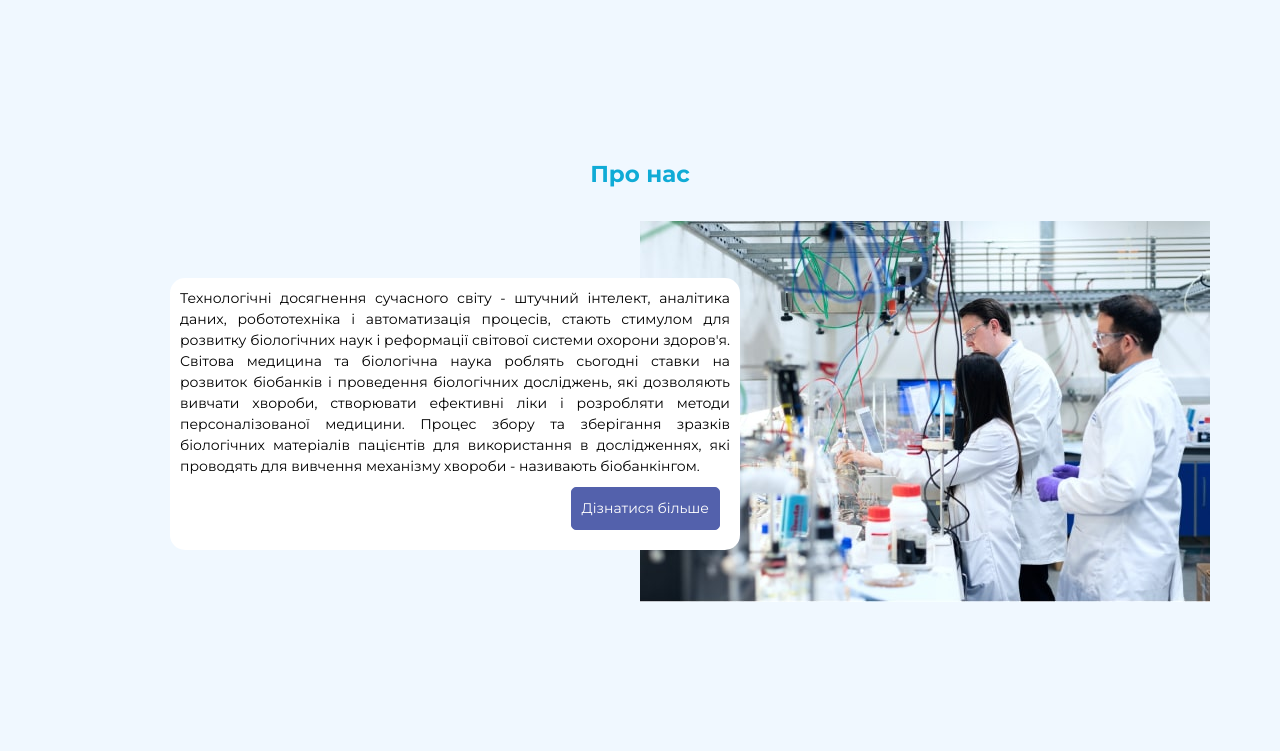
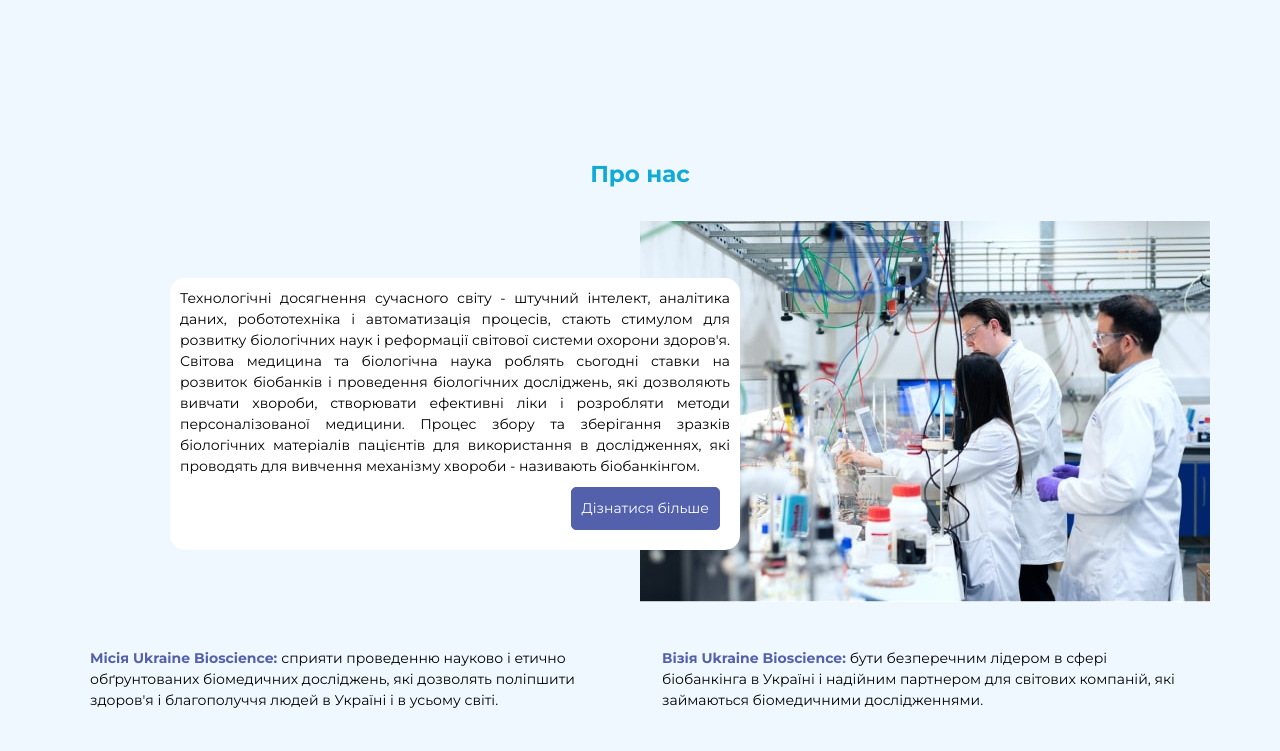
Before and after one commit to artemandrosenko/ArtemAndrosenko.github.io, a website: page bioscience/src/index.html in a window 1280 px wide. Shown: the part 1978-2729 px from the top of the page. Before the commit the page ends 2586 px from the top, so only its background shows below. Drawn offline with Linux system fonts and the light colour scheme.

Commit message:
Add statement section

```diff
--- a/bioscience/src/index.html
+++ b/bioscience/src/index.html
@@ -164,8 +164,11 @@
             </div>
         </section>
 
-        <section id="for-patient" class="section section__our-offer our-offer">
         <div class="wrapper">
+            <section
+                id="for-patient"
+                class="section section__our-offer our-offer"
+            >
                 <h2 class="section__heading">
                     Що ми пропонуємо?
                     <span class="section__heading--sub">Для пацієнта</span>
@@ -200,11 +203,12 @@
                         </li>
                     </ul>
                 </article>
-            </div>
             </section>
 
-        <section id="for-doctor" class="section section__our-offer our-offer">
-            <div class="wrapper">
+            <section
+                id="for-doctor"
+                class="section section__our-offer our-offer"
+            >
                 <h2 class="section__heading">
                     <span class="section__heading--sub">Для лікаря</span>
                 </h2>
@@ -241,11 +245,9 @@
                         <a class="section__btn">Дізнатися більше</a>
                     </div>
                 </article>
-            </div>
             </section>
 
             <section id="about-us" class="section section__about-us">
-            <div class="wrapper">
                 <h2 class="section__heading">Про нас</h2>
                 <article class="section__article">
                     <div class="section__description">
@@ -282,8 +284,27 @@
                         />
                     </div>
                 </article>
+            </section>
+
+            <section class="section__our-statements our-statements">
+                <div class="our-statements__mission">
+                    <p>
+                        <strong>Місія Ukraine Bioscience: </strong>сприяти
+                        проведенню науково і етично обґрунтованих біомедичних
+                        досліджень, які дозволять поліпшити здоров'я і
+                        благополуччя людей в Україні і в усьому світі.
+                    </p>
+                </div>
+                <div class="our-statements__vision">
+                    <p>
+                        <strong>Візія Ukraine Bioscience: </strong>бути
+                        безперечним лідером в сфері біобанкінга в Україні і
+                        надійним партнером для світових компаній, які займаються
+                        біомедичними дослідженнями.
+                    </p>
                 </div>
             </section>
+        </div>
 
         <script src="js/main.js"></script>
     </body>
--- a/bioscience/src/sass/style.scss
+++ b/bioscience/src/sass/style.scss
@@ -317,6 +317,18 @@ body {
     &__img {
         width: 100%;
     }
+    &__our-statements {
+        display: flex;
+        flex-direction: column;
+        margin-top: 20px;
+        padding: 20px;
+        // background-color: #fff;
+        border-radius: 5px;
+        @media (min-width: 768px) {
+            flex-direction: row;
+            justify-content: space-between;
+        }
+    }
 }
 
 .hero {
@@ -377,3 +389,21 @@ body {
         margin-bottom: 10px;
     }
 }
+
+.our-statements {
+    strong {
+        color: var(--blue-dark);
+    }
+    p {
+        margin-bottom: 20px;
+        @media (min-width: 992px) {
+            font-size: 1.4rem;
+        }
+    }
+    &__mission,
+    &__vision {
+        @media (min-width: 768px) {
+            width: 48%;
+        }
+    }
+}
```
Also changed, not shown: bioscience/src/css/style.css. Lines whose indentation alone changed are shown as unchanged.
